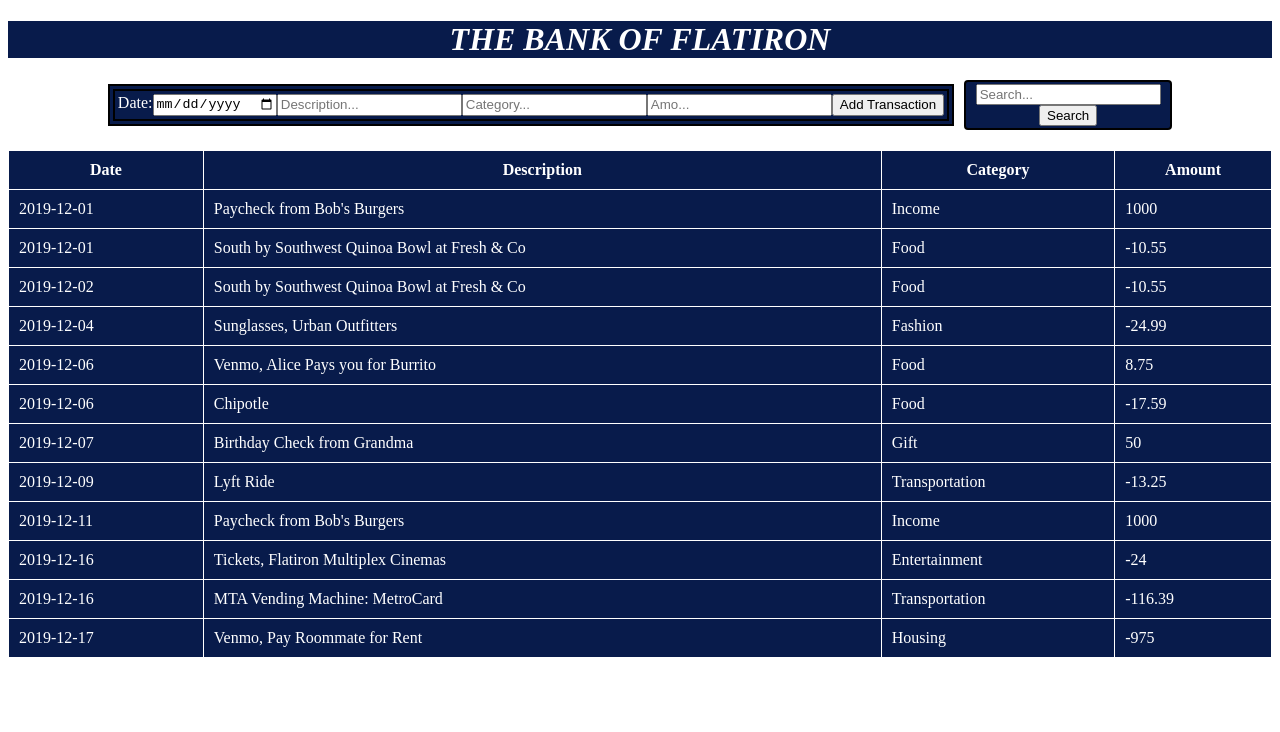
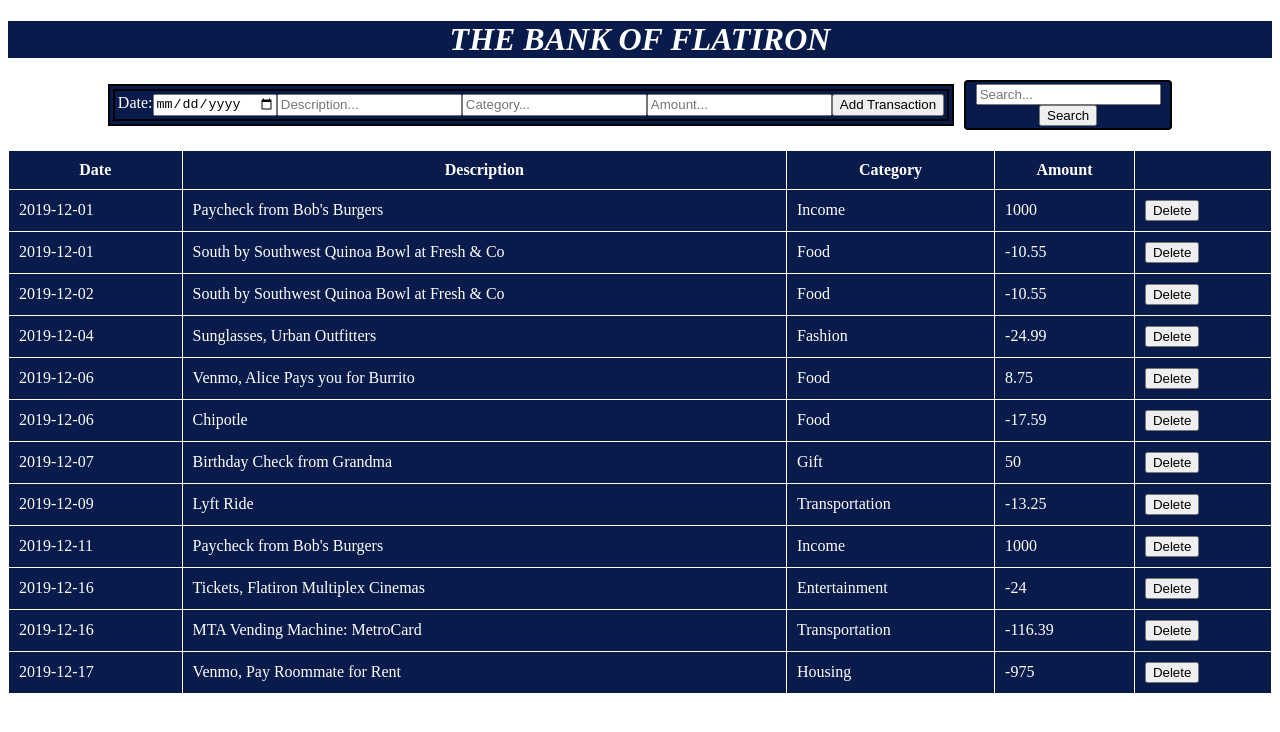
Before and after one commit to ianmwangi2/Phase-2-code-challenge-1, a React (Vite) app: page / in a window 1280 px wide. Shown: the top 732 px of the page. Built offline with nearby package versions, Linux system fonts and the light colour scheme; data requests are answered from the project's data file.

Commit message:
Added an event on AddTransactionForm and on the FilterForm

```diff
--- a/src/App.jsx
+++ b/src/App.jsx
@@ -1,23 +1,45 @@
-import React from 'react'
-import './App.css'
-import AddTransactionForm from './components/AddTransactionForm'
-import Transactions from './components/Transactions'
-import FilterForm from './components/FilterForm'
+import React, { useEffect, useState } from 'react';
+import './App.css';
+import AddTransactionForm from './components/AddTransactionForm';
+import Transactions from './components/Transactions';
+import FilterForm from './components/FilterForm';
 
 const App = () => {
+  const [transactions, setTransactions] = useState([]);
+  const [searchTerm, setSearchTerm] = useState('');
+
+  useEffect(() => {
+    fetch('http://localhost:3000/transactions')
+      .then((res) => res.json())
+      .then((transactions) => setTransactions(transactions))
+      .catch((e) => console.log(e));
+  }, []);
+
+  const handleAddTransaction = (transaction) => {
+    setTransactions([...transactions, transaction]);
+  };
+
+  const handleSearch = (term) => {
+    setSearchTerm(term);
+  };
+
+  const filteredTransactions = transactions.filter((transaction) =>
+    transaction.description.toLowerCase().includes(searchTerm.toLowerCase())
+  );
+
   return (
     <div>
       <div className='header'>
         <h1>THE BANK OF FLATIRON</h1>
       </div>
       <div className='forms'>
-        <AddTransactionForm />
+        <AddTransactionForm onAddTransaction={handleAddTransaction} />
         <br></br>
-        <FilterForm />
+        <FilterForm onSearch={handleSearch} />
       </div>
-      <Transactions />
+      <Transactions transactions={filteredTransactions} />
     </div>
-  )
-}
+  );
+};
 
-export default App
+export default App;
--- a/src/components/AddTransactionForm.jsx
+++ b/src/components/AddTransactionForm.jsx
@@ -1,20 +1,19 @@
-import React, { useState } from 'react'
+import React, { useState } from 'react';
 
-
-const AddTransactionForm = () => {
-  const [date, setDate] = useState('')
-  const [description, setDescription] = useState('')
-  const [category, setCategory] = useState('')
-  const [amount, setAmount] = useState('')
+const AddTransactionForm = ({ onAddTransaction }) => {
+  const [date, setDate] = useState('');
+  const [description, setDescription] = useState('');
+  const [category, setCategory] = useState('');
+  const [amount, setAmount] = useState('');
 
   const handleSubmit = (e) => {
-    e.preventDefault()
+    e.preventDefault();
     const transaction = {
       date,
       description,
       category,
       amount
-    }
+    };
     fetch('http://localhost:3000/transactions', {
       method: 'POST',
       headers: {
@@ -22,23 +21,29 @@ const AddTransactionForm = () => {
       },
       body: JSON.stringify(transaction)
     })
-    .then(res => res.json())
-    .then(transaction => console.log(transaction))
-    .catch(e => console.log(e))
-  }
+      .then((res) => res.json())
+      .then((newTransaction) => {
+        onAddTransaction(newTransaction);
+        setDate('');
+        setDescription('');
+        setCategory('');
+        setAmount('');
+      })
+      .catch((e) => console.log(e));
+  };
 
   return (
     <form className='form' onSubmit={handleSubmit}>
-        <div className='input form'>
-            <label htmlFor="date">Date:</label>
-            <input type="date" id="date" date-date-inline-picker='true' value={date} onChange={(e) => setDate(e.target)} />
-            <input placeholder='Description...' className='text-input' value={description} onChange={(e) => setDescription(e.target.value)}></input>
-            <input placeholder='Category...' className='text-input' value={category} onChange={(e) => setCategory(e.target.value)}></input>
-            <input placeholder='Amo...' className='text-input' value={amount} onChange={(e) => setAmount(e.target.value)}></input>
-            <button className='btn'>Add Transaction</button>
-        </div>
+      <div className='input form'>
+        <label htmlFor="date">Date:</label>
+        <input type="date" id="date" value={date} onChange={(e) => setDate(e.target.value)} />
+        <input placeholder='Description...' className='text-input' value={description} onChange={(e) => setDescription(e.target.value)} />
+        <input placeholder='Category...' className='text-input' value={category} onChange={(e) => setCategory(e.target.value)} />
+        <input placeholder='Amount...' className='text-input' value={amount} onChange={(e) => setAmount(e.target.value)} />
+        <button className='btn'>Add Transaction</button>
+      </div>
     </form>
-  )
-}
+  );
+};
 
-export default AddTransactionForm
+export default AddTransactionForm;
--- a/src/components/FilterForm.jsx
+++ b/src/components/FilterForm.jsx
@@ -1,12 +1,31 @@
-import React from 'react'
+import React, { useState } from 'react';
 
-const FilterForm = () => {
+const FilterForm = ({ onSearch }) => {
+  const [searchTerm, setSearchTerm] = useState('');
+
+  const handleChange = (event) => {
+    setSearchTerm(event.target.value);
+  };
+
+  const handleSubmit = (event) => {
+    event.preventDefault();
+    onSearch(searchTerm);
+  };
+
   return (
-    <form className='filter-form'>
-        <input id='search' placeholder='Search...' type={"text"} />
-        <button className='btn'>Search</button>
+    <form className='filter-form' onSubmit={handleSubmit}>
+      <input
+        id='search'
+        placeholder='Search...'
+        type='text'
+        value={searchTerm}
+        onChange={handleChange}
+      />
+      <button className='btn' type='submit'>
+        Search
+      </button>
     </form>
-  )
-}
+  );
+};
 
-export default FilterForm
+export default FilterForm;
--- a/src/components/Transactions.jsx
+++ b/src/components/Transactions.jsx
@@ -1,40 +1,33 @@
-import { useEffect, useState } from 'react'
-import AddTransactionForm from './AddTransactionForm'
+import React from 'react';
 
-function Transactions() {
-
-    const [transactions, setTransactions] = useState([])
-    useEffect(() => {
-        fetch('http://localhost:3000/transactions')
-        .then(res => res.json())
-        .then(transactions => setTransactions(transactions))
-        .catch(e => console.log(e))
-    }, [])
-
+const Transactions = ({ transactions }) => {
   return (
     <div>
       <table>
+        <thead>
           <tr>
             <th>Date</th>
             <th>Description</th>
             <th>Category</th>
             <th>Amount</th>
           </tr>
-            {
-                transactions.map(transaction => {
-                    return (
-                        <tr>
+        </thead>
+        <tbody>
+          {transactions.map((transaction) => (
+            <tr key={transaction.id}>
               <td>{transaction.date}</td>
               <td>{transaction.description}</td>
               <td>{transaction.category}</td>
               <td>{transaction.amount}</td>
+              <td>
+                <button onClick={() => onDeleteTransaction(transaction.id)}>Delete</button>
+              </td>
             </tr>
-                    )
-                })
-            }
+          ))}
+        </tbody>
       </table>
     </div>
-  )
-}
+  );
+};
 
-export default Transactions
+export default Transactions;
--- a/src/db.json
+++ b/src/db.json
@@ -1,84 +1,84 @@
 {
   "transactions": [
     {
-        "id": 1,
+      "id": "1",
       "date": "2019-12-01",
       "description": "Paycheck from Bob's Burgers",
       "category": "Income",
       "amount": 1000
     },
     {
-        "id": 2,
+      "id": "2",
       "date": "2019-12-01",
       "description": "South by Southwest Quinoa Bowl at Fresh & Co",
       "category": "Food",
       "amount": -10.55
     },
     {
-        "id": 3,
+      "id": "3",
       "date": "2019-12-02",
       "description": "South by Southwest Quinoa Bowl at Fresh & Co",
       "category": "Food",
       "amount": -10.55
     },
     {
-        "id": 4,
+      "id": "4",
       "date": "2019-12-04",
       "description": "Sunglasses, Urban Outfitters",
       "category": "Fashion",
       "amount": -24.99
     },
     {
-        "id": 5,
+      "id": "5",
       "date": "2019-12-06",
       "description": "Venmo, Alice Pays you for Burrito",
       "category": "Food",
       "amount": 8.75
     },
     {
-        "id": 6,
+      "id": "6",
       "date": "2019-12-06",
       "description": "Chipotle",
       "category": "Food",
       "amount": -17.59
     },
     {
-        "id": 7,
+      "id": "7",
       "date": "2019-12-07",
       "description": "Birthday Check from Grandma",
       "category": "Gift",
       "amount": 50
     },
     {
-        "id": 8,
+      "id": "8",
       "date": "2019-12-09",
       "description": "Lyft Ride",
       "category": "Transportation",
       "amount": -13.25
     },
     {
-        "id": 9,
+      "id": "9",
       "date": "2019-12-11",
       "description": "Paycheck from Bob's Burgers",
       "category": "Income",
       "amount": 1000
     },
     {
-        "id": 10,
+      "id": "10",
       "date": "2019-12-16",
       "description": "Tickets, Flatiron Multiplex Cinemas",
       "category": "Entertainment",
       "amount": -24
     },
     {
-        "id": 11,
+      "id": "11",
       "date": "2019-12-16",
       "description": "MTA Vending Machine: MetroCard",
       "category": "Transportation",
       "amount": -116.39
     },
     {
-        "id": 12,
+      "id": "12",
       "date": "2019-12-17",
       "description": "Venmo, Pay Roommate for Rent",
       "category": "Housing",
```
Lines whose indentation alone changed are shown as unchanged.
